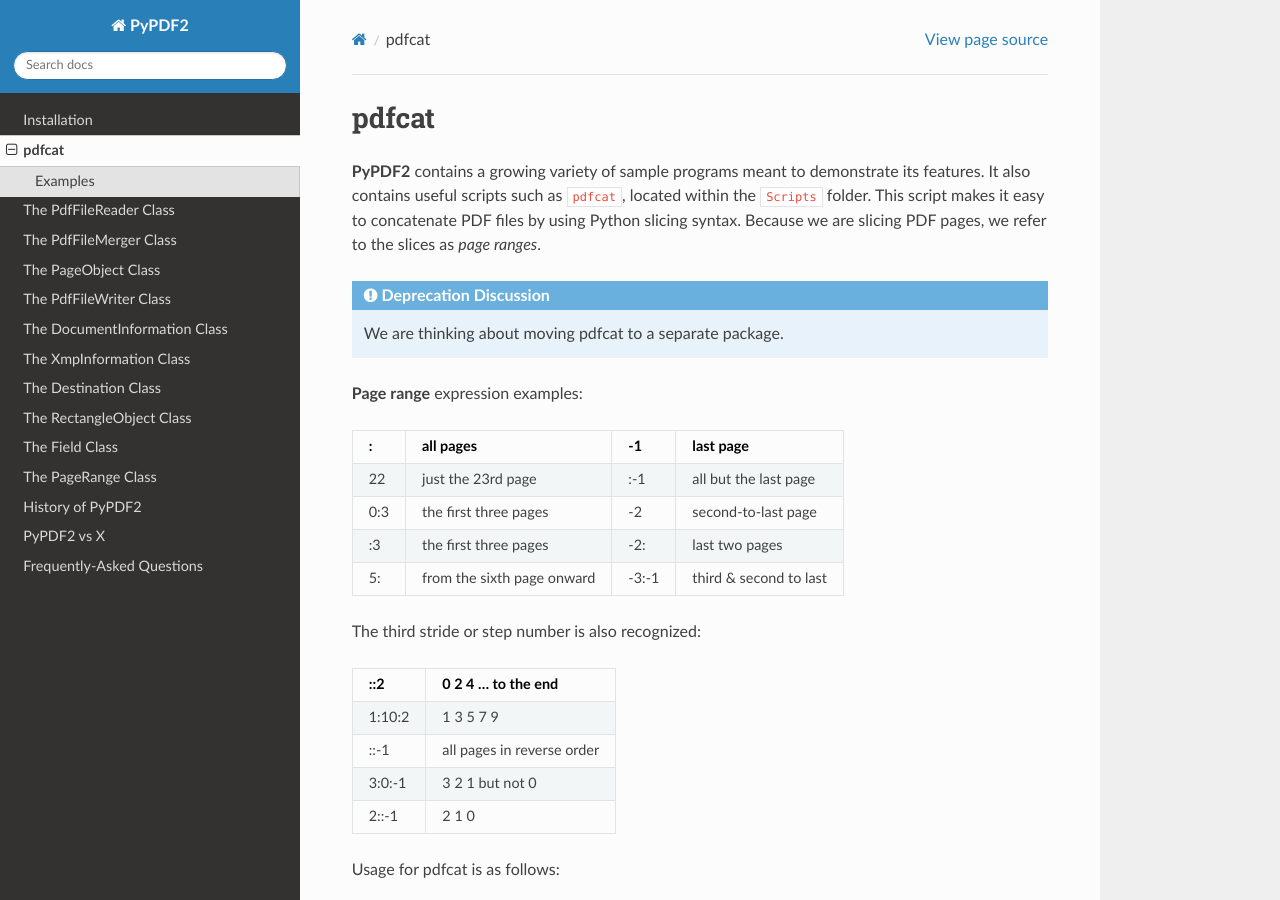
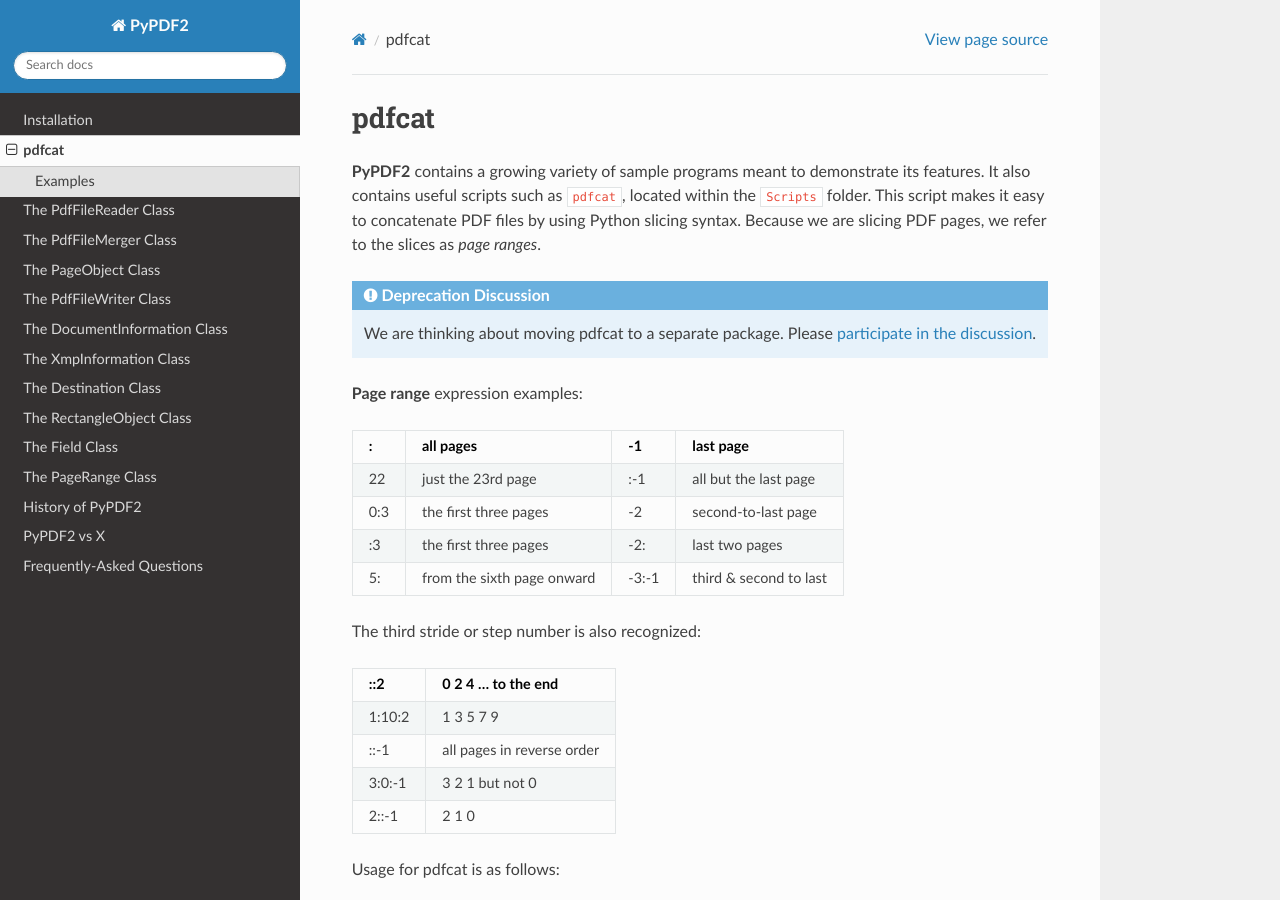
Before and after one commit to Keye-mcp/pypdf-state_004, a Sphinx documentation site: the page built from docs/user/pdfcat.md, in a window 1280 px wide and 900 px high. Built offline with Sphinx 7.4.7 and the Read the Docs theme 2.0.0, drawn with Linux system fonts in a browser that asks for light colours.

Commit message:
Minor: Link to discussion in the docs

````diff
--- a/docs/user/pdfcat.md
+++ b/docs/user/pdfcat.md
@@ -8,6 +8,7 @@
 
 ```{admonition} Deprecation Discussion
 We are thinking about moving pdfcat to a separate package.
+Please [participate in the discussion](https://github.com/py-pdf/PyPDF2/discussions/718).
 ```
 
 **Page range** expression examples:
````
Also changed, not shown: 1 other file.
